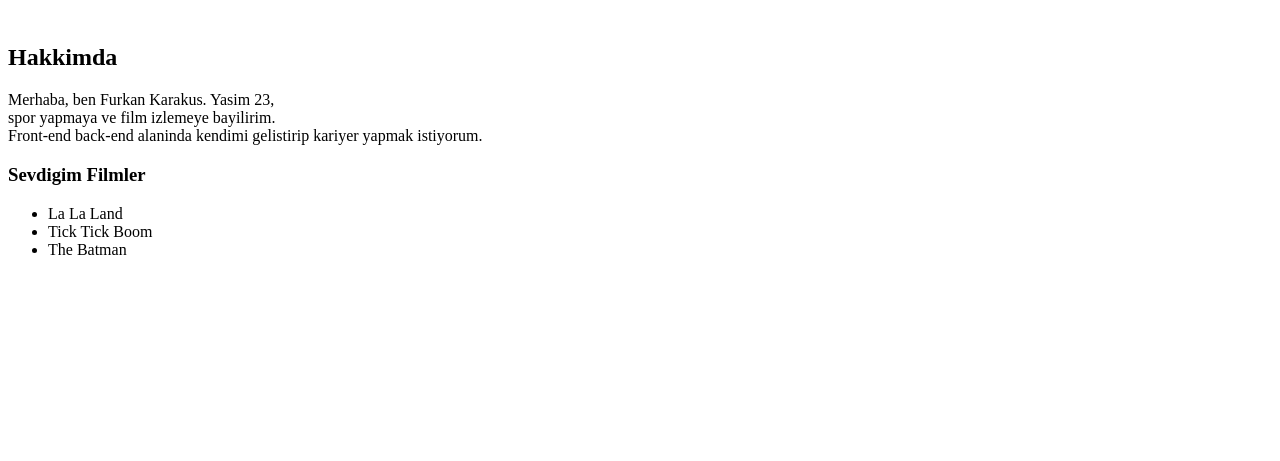
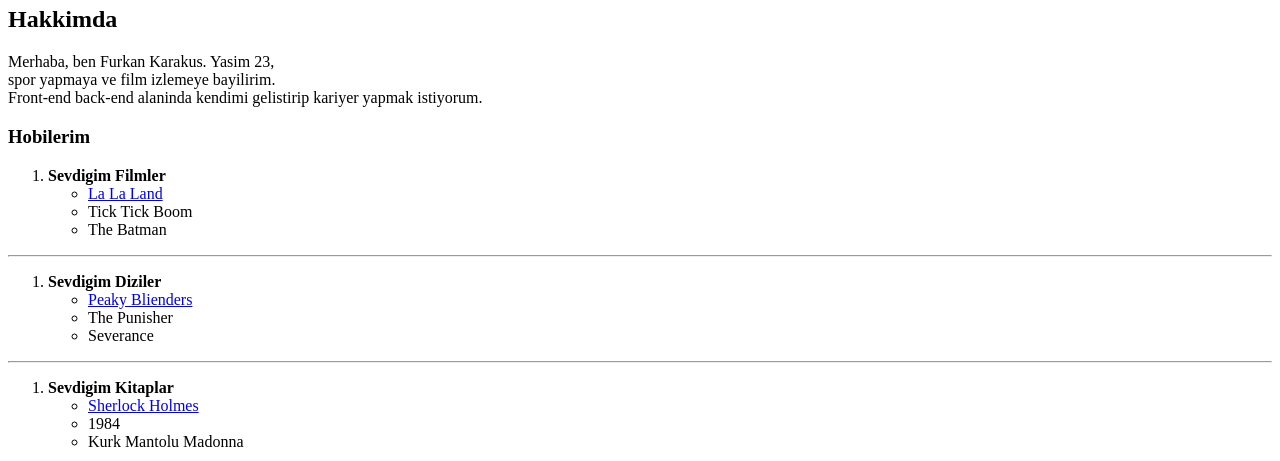
Before and after one commit to m1erla/HTML, a plain HTML site: page index.html in a window 1280 px wide. Shown: the part 60-521 px from the top of the page. Drawn offline with Linux system fonts and the light colour scheme.

Commit message:
Update index.html

```diff
--- a/index.html
+++ b/index.html
@@ -1,16 +1,60 @@
 <!--Name and Surname -->
 <h1>FURKAN KARAKUS</h1>
-<br>
 <!--About Me-->
 <h2>Hakkimda</h2>
 <!--Introduce Myself-->
 <p>Merhaba, ben Furkan Karakus. Yasim 23,<br>
      spor yapmaya ve film izlemeye bayilirim. <br>
      Front-end back-end alaninda kendimi gelistirip kariyer yapmak istiyorum.</p>
+<h3>Hobilerim</h3>
 <!--My Favourite Movies-->
-<h3>Sevdigim Filmler</h3>
-<ul>
-    <li>La La Land</li>
-    <li>Tick Tick Boom</li>
-    <li>The Batman</li>
-</ul>
+<ol>
+        <li>
+        <strong>Sevdigim Filmler</strong>
+        </li>
+        <ul>
+            <li><a href="https://www.imdb.com/title/tt3783958/" target="_blank">
+                La La Land</li>
+            </a>
+
+            <li>Tick Tick Boom</li>
+            <li>The Batman</li>
+        </ul>
+</ol>
+
+<hr>
+<!--My Favourite Series-->
+<ol>
+            <li>
+            <strong>Sevdigim Diziler</strong>
+            </li>
+        <ul>
+            <li><a href="https://www.imdb.com/title/tt2442560/" target="_blank" >
+                Peaky Blienders</li>
+            </a>
+            <li>The Punisher</li>
+            <li>Severance</li>
+        </ul>
+</ol>
+<hr>
+<!--My Favourite Books-->
+<ol>
+            <li>
+                <strong>Sevdigim Kitaplar</strong>
+            </li>
+        <ul>
+            <li><a href="https://www.goodreads.com/book/show/102868.A_Study_in_Scarlet?from_search=true&from_srp=true&qid=zuX2pEt6sd&rank=1" target="_blank">
+                Sherlock Holmes</li>
+            </a>
+            <li>1984</li>
+            <li>Kurk Mantolu Madonna</li>
+        </ul>
+</ol>
+ <a href="https://www.netflix.com/tr/title/80002479" target="_blank">
+    <img width="750" height="450" src="https://m.media-amazon.com/images/M/MV5BMThlOWE3MWEtZjM4Ny00M2FiLTkyMmYtZGY3ZTcyMzM5YmNlXkEyXkFqcGdeQWpnYW1i._V1_.jpg"
+    title="My Favourite Netflix Series" alt="Peaky Blienders Gang">
+  </a>
+<br>
+  <a href="https://app.patika.dev/mierla" target="_blank"><strong><em>patika.dev profilim</em></strong></a>
+  <br>
+  <a href="https://github.com/m1erla" target="_blank"><strong><em>github profilim</em></strong></a>
```
